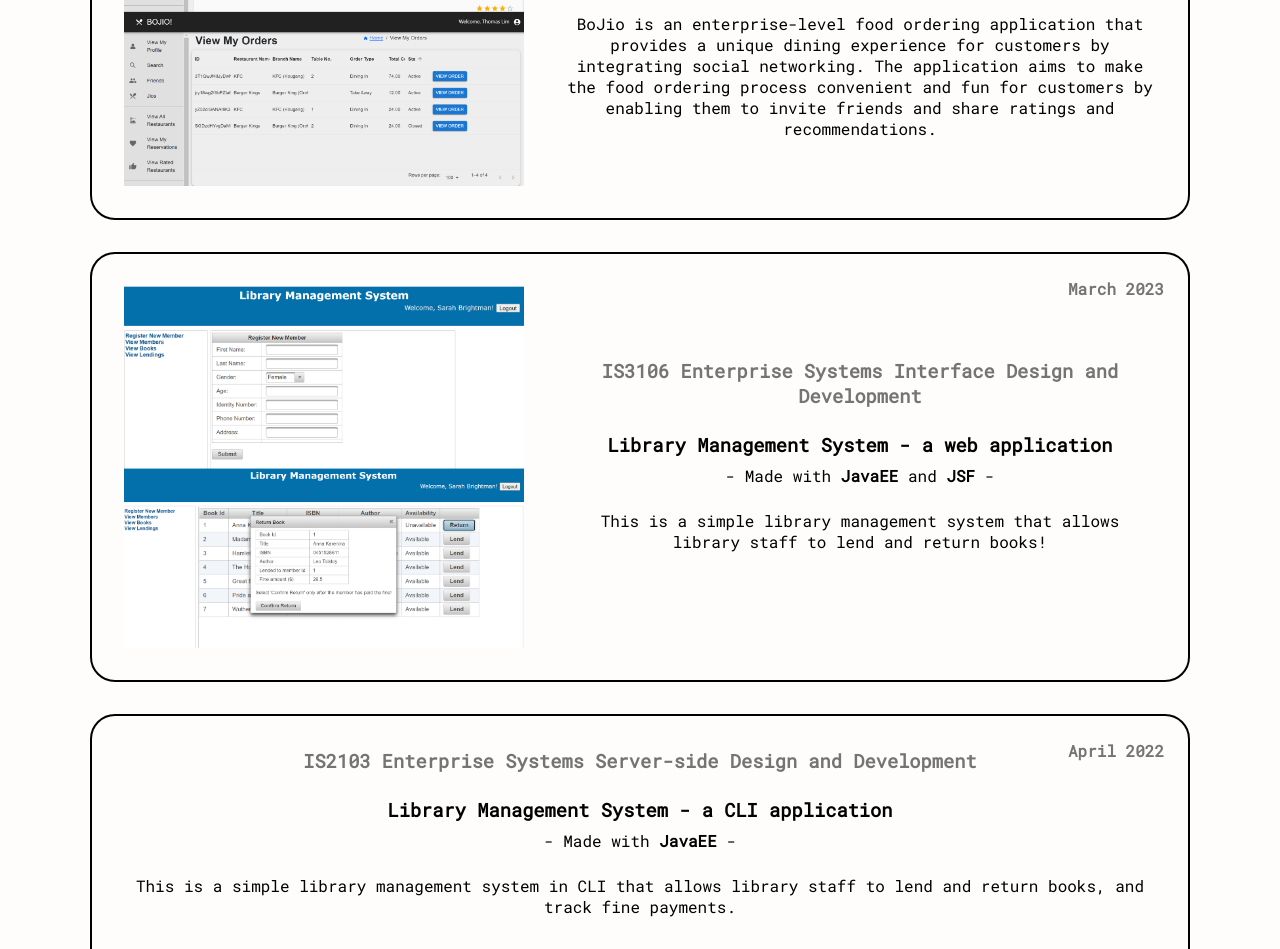
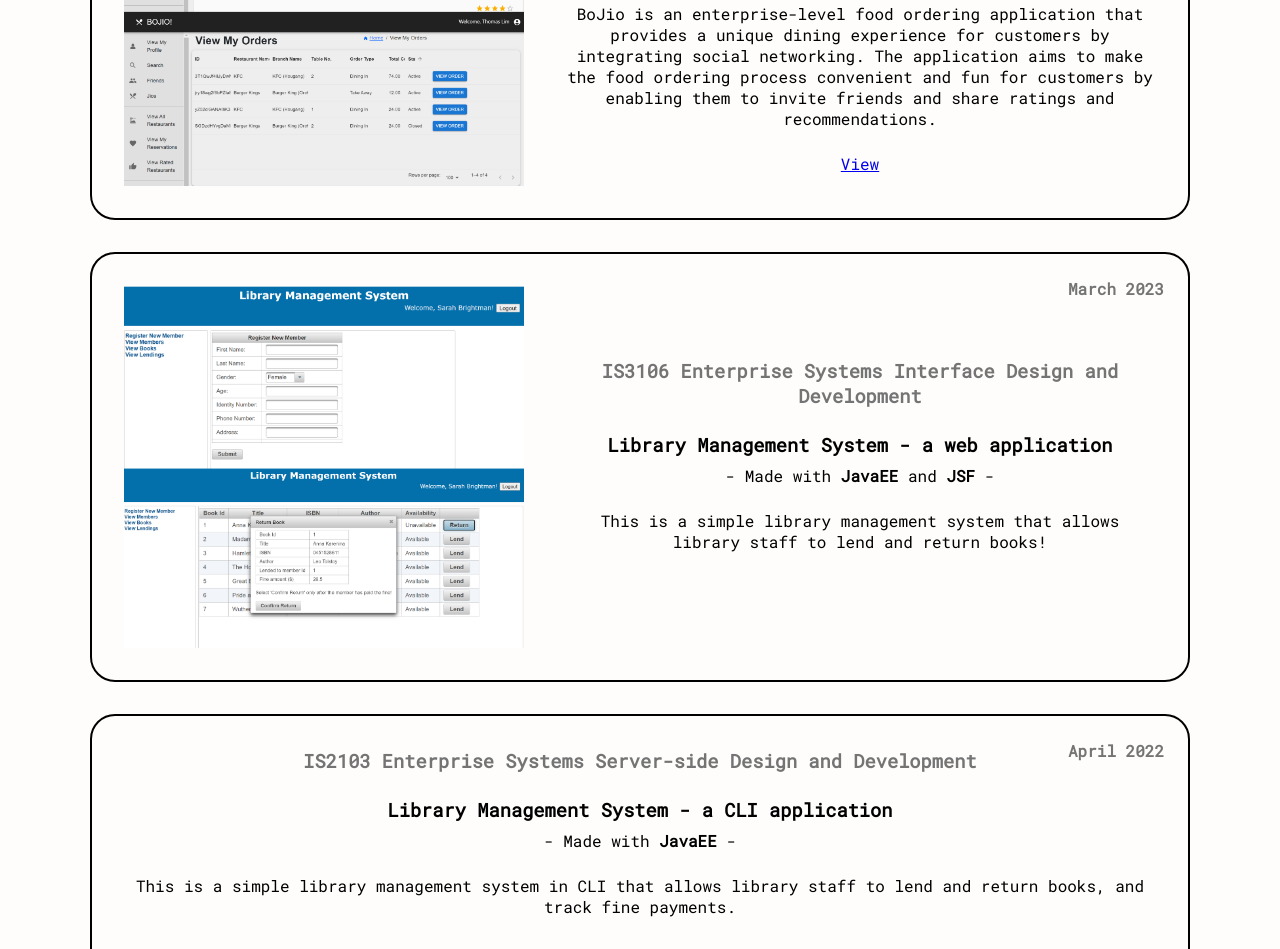
Before and after one commit to yow-yiying/portfolio, a plain HTML site: page index.html in a window 1280 px wide. Shown: the part 2279-3228 px from the top of the page. Drawn offline with Linux system fonts and the light colour scheme.

Commit message:
Bojio link

```diff
--- a/index.html
+++ b/index.html
@@ -153,6 +153,7 @@
             <p>
                 BoJio is an enterprise-level food ordering application that provides a unique dining experience for customers by integrating social networking. The application aims to make the food ordering process convenient and fun for customers by enabling them to invite friends and share ratings and recommendations.
             </p>
+            <a href="https://bojioapp-16380.web.app/" target="_blank">View</a>
           </div>
         </div>
 
```
